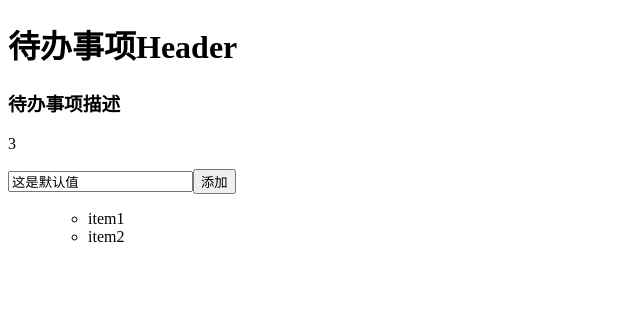
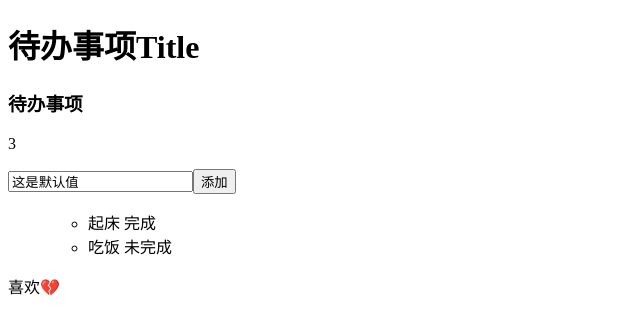
Before and after one commit to HvaiY/2020.1React, a React (Create React App) app: page / in a window 1280 px wide. Shown: the top 334 px of the page, without its empty margins (0-640 px from the left). Built offline with nearby package versions, Linux system fonts and the light colour scheme.

Commit message:
05.组件的内部数据state

```diff
--- a/src/App.js
+++ b/src/App.js
@@ -1,19 +1,57 @@
 //可以使用rcc 直接生成默认的组件
 import React, { Component, Fragment } from "react";
-import { TodoHeader, TodoInput, TodoList } from "./components";
+import { TodoHeader, TodoInput, TodoList, Like } from "./components";
 import TodolList from "./components/TodoList";
 
 export default class App extends Component {
+  // 组件的state ，有state 的就是非受控组件,函数式组件是受控组件，有state 的也可能是半受控组件(同时用了props)
+  // //state 方式1
+  // state = {
+  //   desc: "待办事项",
+  //   title: "待办事项Title",
+  // };
+  //方式2  构造器
+  constructor() {
+    super();
+    this.state = {
+      desc: "待办事项",
+      title: "待办事项Title",
+      article: "<div>我是标签字符串，<li>01</li><li>02</li></div>",
+      todos: [
+        {
+          id: 1,
+          title: "起床",
+          isCompleted: true,
+        },
+        {
+          id: 2,
+          title: "吃饭",
+          isCompleted: false,
+        },
+      ],
+    };
+  }
   render() {
     return (
       <Fragment>
+        {/* {this.state.todos.map((todo) => {
+          return (
+            <div key={todo.id}>
+              {todo.title} {todo.isCompleted ? "完成" : "未完成"}
+            </div>
+          );
+        })}
+
+        {<div dangerouslySetInnerHTML={{ __html: this.state.article }} />} */}
+
         {/* "//Fragment react 提供的类型空标签,组件
         只允许一个根标签，Fragment可以同来合并，这个也可以包裹<></>" */}
-        <TodoHeader desc="待办事项描述" x={1} y={2}>
-          待办事项Header
+        <TodoHeader desc={this.state.desc} x={1} y={2}>
+          {this.state.title}
         </TodoHeader>
         <TodoInput name="添加">这是默认值</TodoInput>
-        <TodolList />
+        <TodolList todos={this.state.todos} />
+        <Like />
       </Fragment>
     );
   }
--- /dev/null
+++ b/src/components/Like/index.js
@@ -0,0 +1,44 @@
+import React, { Component } from "react";
+
+export default class Like extends Component {
+  constructor() {
+    super();
+    this.state = {
+      isLiked: false,
+    };
+  }
+  handleLikedClick = () => {
+    //setState 才可以渲染修改的数据
+    //要修改数据 ，就是用setState，setState 可以有两个参数
+    // // 第一个参数有两种情况，第一种是一个对象
+    //   this.setState({
+    //     isLiked: !this.state.isLiked,
+    //   });
+    //第二种情况 是一个方法（setState 是异步的）
+    this.setState(
+      (prevState, props) => {
+        console.log(prevState, props);
+        console.log("setState 内部的 this.state.isLiked");
+        return {
+          // isLiked: !this.state.isLiked, 修改值方法 ，也可以使用prevState
+          isLiked: !prevState.isLiked,
+        };
+      },
+      //setState 是异步的 ,所以需要再回调函数中才能获取到 变更后的值
+      () => {
+        console.log(this.state.isLiked);
+      }
+    );
+    console.log("setState 外部的 this.state.isLiked");
+  };
+  render() {
+    return (
+      <div>
+        <span onClick={this.handleLikedClick}>
+          {/* 图片  http://m.fhdq.net/emoji/emojifuhao.html#emojixx   */}
+          {this.state.isLiked ? "取消💓" : "喜欢💔"}
+        </span>
+      </div>
+    );
+  }
+}
--- a/src/components/TodoList/TodoItem.js
+++ b/src/components/TodoList/TodoItem.js
@@ -4,8 +4,11 @@ export default class TodlList extends Component {
   render() {
     return (
       <ul>
-        <li>item1</li>
-        <li>item2</li>
+        {
+          <li>
+            {this.props.title} {this.props.isCompleted ? "完成" : "未完成"}
+          </li>
+        }
       </ul>
     );
   }
--- a/src/components/TodoList/index.js
+++ b/src/components/TodoList/index.js
@@ -5,7 +5,16 @@ export default class TodolList extends Component {
   render() {
     return (
       <ul>
-        <TodoItem />
+        {this.props.todos.map((todo) => {
+          return (
+            // <TodoItem
+            //   key={todo.id}
+            //   title={todo.title}
+            //   isCompleted={todo.isCompleted}
+            // />
+            <TodoItem key={todo.id} {...todo} />
+          );
+        })}
       </ul>
     );
   }
--- a/src/components/index.js
+++ b/src/components/index.js
@@ -8,3 +8,4 @@
 export { default as TodoHeader } from "./TodoHeader";
 export { default as TodoInput } from "./TodoInput";
 export { default as TodoList } from "./TodoList";
+export { default as Like } from "./Like";
```
